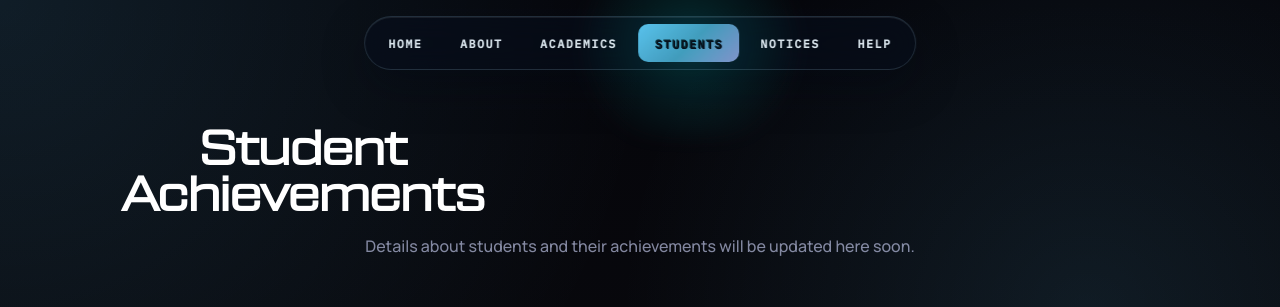
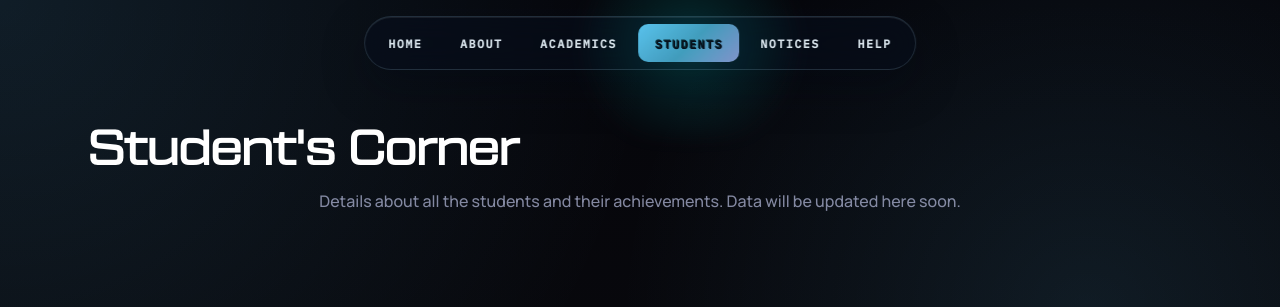
Before and after one commit to rohankishore/elweb, a React (Vite) app: page /students in a window 1280 px wide. Shown: the top 307 px of the page. Built offline with nearby package versions, Linux system fonts and the light colour scheme.

Commit message:
add students menu

```diff
--- a/src/App.jsx
+++ b/src/App.jsx
@@ -413,8 +413,8 @@ function App() {
           <Route path="/notices" element={<NoticesPage />} />
           <Route path="/students" element={
             <div style={{ padding: '8rem 2rem', textAlign: 'center', color: 'white', minHeight: '100vh' }}>
-              <h1 style={{ fontSize: '3rem', marginBottom: '1rem', fontFamily: 'var(--display)' }}>Student Achievements</h1>
-              <p style={{ color: 'var(--text-muted)' }}>Details about students and their achievements will be updated here soon.</p>
+              <h1 style={{ fontSize: '3rem', marginBottom: '1rem', fontFamily: 'var(--display)' }}>Student's Corner</h1>
+              <p style={{ color: 'var(--text-muted)' }}>Details about all the students and their achievements. Data will be updated here soon.</p>
             </div>
           } />
         </Routes>
```
